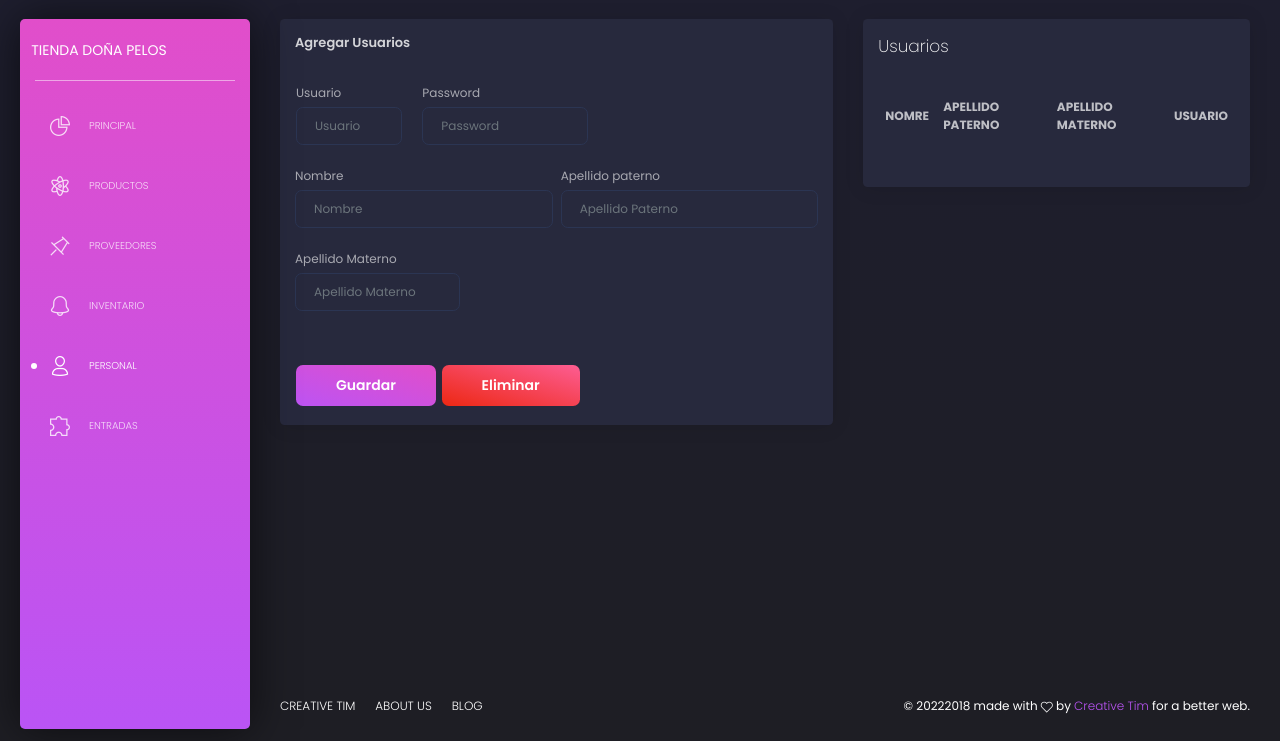
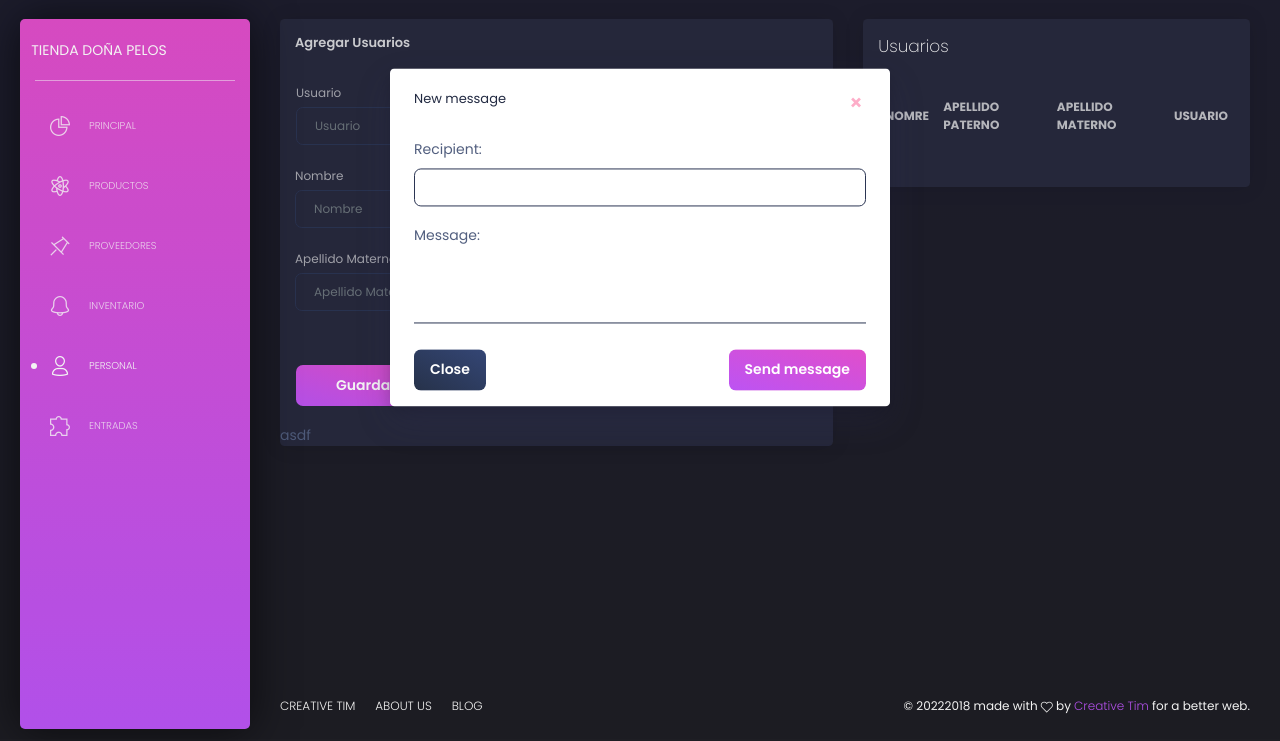
Before and after one commit to iojabal/front-end-Base-De-Datos, a website: page users.html in a window 1280 px wide. Both pictures are taken after a click on the button "Eliminar". Shown: the part 61-802 px from the top of the page. Drawn offline with nearby package versions, Linux system fonts and the light colour scheme; no server answers.

Commit message:
cambios a usuarios

```diff
--- a/users.html
+++ b/users.html
@@ -36,6 +36,40 @@
 </head>
 
 <body class="">
+<!-- Inicio Modal -->
+<div class="modal fade" id="exampleModal" tabindex="-1" role="dialog" aria-labelledby="exampleModalLabel" aria-hidden="true">
+  <div class="modal-dialog" role="document">
+    <div class="modal-content">
+      <div class="modal-header">
+        <h5 class="modal-title" id="exampleModalLabel">New message</h5>
+        <button type="button" class="close" data-dismiss="modal" aria-label="Close">
+          <span aria-hidden="true">&times;</span>
+        </button>
+      </div>
+      <div class="modal-body">
+        <form>
+          <div class="form-group">
+            <label for="recipient-name" class="col-form-label">Recipient:</label>
+            <input type="text" class="form-control" id="recipient-name">
+          </div>
+          <div class="form-group">
+            <label for="message-text" class="col-form-label">Message:</label>
+            <textarea class="form-control" id="message-text"></textarea>
+          </div>
+        </form>
+      </div>
+      <div class="modal-footer">
+        <button type="button" class="btn btn-secondary" data-dismiss="modal">Close</button>
+        <button type="button" class="btn btn-primary">Send message</button>
+      </div>
+    </div>
+  </div>
+</div>
+<!-- Fin Modal -->
+
+
+
+
   <div class="wrapper">
     <div class="sidebar">
       <!--
@@ -192,8 +226,8 @@
               </div>
               <div class="card-footer">
                 <button type="submit" class="btn btn-fill btn-primary">Guardar</button>
-                <button type="submit" class="btn btn-fill btn-danger">Eliminar</button>
-              </div>
+                <button type="submit" class="btn btn-fill btn-danger" data-toggle="modal" data-target="#exampleModal" data-whatever="@mdo">Eliminar</button>
+              </div> asdf
             </div>
           </div>
           <div class="col-lg-5 col-md-12">
```
